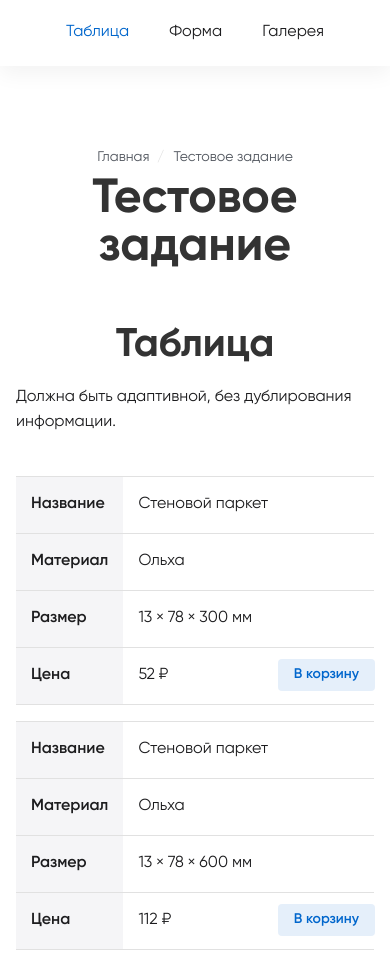
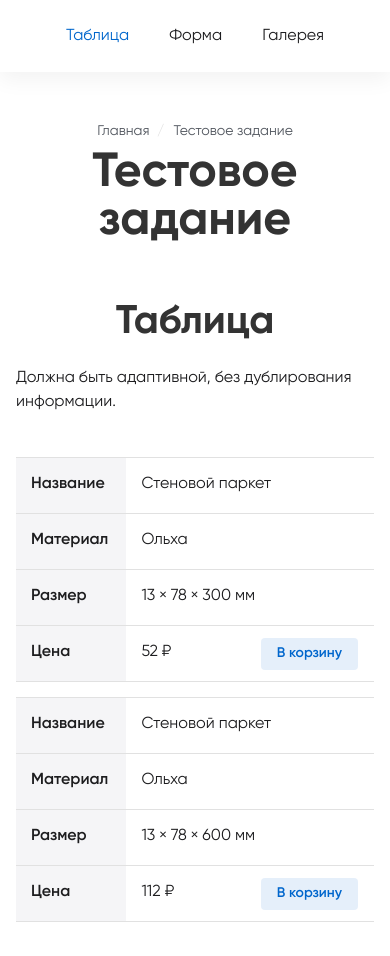
Before and after one commit to viseko/design-lab-test, a website built with webpack: page public/index.html in a window 390 px wide. Shown: the top 956 px of the page. Built offline with nearby package versions, Linux system fonts and the light colour scheme.

Commit message:
Fixed styles

```diff
--- a/public/index.html
+++ b/public/index.html
@@ -16,7 +16,7 @@
 <body>
   <!-- Page header -->
   <header class="page-header">
-    <nav class="page-header__nav page-nav">
+    <nav class="page-nav">
       <ul class="page-nav__list">
         <li class="page-nav__item page-nav__item--active">
           <a href="#table" class="page-nav__link">
@@ -376,7 +376,9 @@
             </div>
           </div>
         </div>
-        <button class="btn" type="submit">Отправить заявку</button>
+        <div class="form__footer">
+          <button class="btn" type="submit">Отправить заявку</button>
+        </div>
       </form>
     </div>
   </section>
--- a/src/scss/_globals.scss
+++ b/src/scss/_globals.scss
@@ -14,11 +14,12 @@ body {
   background-color: $cl-silver;
   color: $cl-black;
   font-size: 20px;
-  line-height: 1.6em;
+  line-height: 32px;
 
   @include mobile {
     background-color: $cl-white;
     font-size: 16px;
+    line-height: 24px;
   }
 }
 
--- a/src/scss/_variables.scss
+++ b/src/scss/_variables.scss
@@ -21,8 +21,8 @@ $padding-desktop: 64px;
 $padding-mobile: 16px;
 $margin-desktop-m: 100px;
 $margin-desktop-s: 56px;
-$margin-mobile-m: 64px;
-$margin-mobile-s: 40px;
+$margin-mobile-m: 60px;
+$margin-mobile-s: 43px;
 $max-page-width: 1792px + $padding-desktop * 2;
 $container-max-width: 883px + $padding-desktop * 2;
 
--- a/src/scss/blocks/form.scss
+++ b/src/scss/blocks/form.scss
@@ -71,9 +71,9 @@
 }
 
 @include mobile {
-  .form {
-    padding: 41px 32px;
-    border-radius: 0;
+  .form__footer {
+    display: flex;
+    justify-content: center;
   }
 
   .form__row {
--- a/src/scss/blocks/gallery.scss
+++ b/src/scss/blocks/gallery.scss
@@ -1,14 +1,9 @@
-.gallery {
-}
-
-.gallery__filter-wrapper {
-}
-
 .gallery__filter {
   display: flex;
   gap: 8px;
   justify-content: center;
   margin-bottom: 40px;
+  padding-top: 10px;
 }
 
 .gallery__filter-btn {
@@ -125,7 +120,29 @@
 }
 
 @include mobile {
+  .gallery__filter {
+    margin-bottom: 25px;
+    padding-top: 0;
+  }
+
   .gallery__container {
     padding: 0 16px;
   }
+
+  .gallery__wrapper {
+    margin-bottom: 25px;
+  }
+
+  .gallery__control {
+    display: none;
+  }
+
+  .gallery__pagination {
+    gap: 12px;
+  }
+
+  .gallery__pagination-bullet {
+    width: 12px;
+    height: 12px;
+  }
 }
--- a/src/scss/blocks/page-header.scss
+++ b/src/scss/blocks/page-header.scss
@@ -2,12 +2,8 @@
   margin-bottom: 94px;
 
   @include mobile {
-    margin-bottom: 46px;
+    margin-bottom: 49px;
   }
-}
-
-.page-header__nav {
-  // --
 }
 
 .page-header__title {
@@ -16,6 +12,10 @@
   align-items: center;
   padding-top: 83px;
   text-align: center;
+
+  @include mobile {
+    padding-top: 51px;
+  }
 }
 
 .page-header__heading {
--- a/src/scss/blocks/page-nav.scss
+++ b/src/scss/blocks/page-nav.scss
@@ -5,6 +5,7 @@
   background-color: #ffffff;
   box-shadow: 0 8px 20px rgb(0 0 0 / 5%);
   font-size: 16px;
+  line-height: 32px;
 }
 
 .page-nav__list {
--- a/src/scss/blocks/section.scss
+++ b/src/scss/blocks/section.scss
@@ -27,6 +27,7 @@
   }
 
   .section__title {
+    margin-bottom: 16px;
     font-size: 40px;
     line-height: 56px;
     text-align: center;
--- a/src/scss/blocks/table.scss
+++ b/src/scss/blocks/table.scss
@@ -75,7 +75,7 @@ $table-border: 1px solid $cl-stroke;
     position: relative;
     display: flex;
     width: 100%;
-    margin-bottom: 16px;
+    margin-bottom: 15px;
     border-top: $table-border;
   }
 
@@ -107,8 +107,22 @@ $table-border: 1px solid $cl-stroke;
 
   .table__td--button {
     position: absolute;
-    right: -16px;
-    bottom: -3px;
+    right: 1px;
+    bottom: -5px;
     border-bottom: 0;
   }
 }
+
+@include mobile {
+  .table {
+    line-height: 23px;
+  }
+
+  .table__th {
+    padding-right: 18px;
+  }
+
+  .table__td {
+    padding-left: 15px;
+  }
+}
--- a/src/scss/ui/checkbox.scss
+++ b/src/scss/ui/checkbox.scss
@@ -42,3 +42,9 @@
   font-size: 16px;
   line-height: 24px;
 }
+
+@include mobile {
+  .checkbox {
+    padding: 0;
+  }
+}
--- a/src/scss/ui/input-range.scss
+++ b/src/scss/ui/input-range.scss
@@ -58,3 +58,14 @@
   font-size: 12px;
   line-height: 16px;
 }
+
+@include mobile {
+  .input-range {
+    margin-bottom: 13px;
+  }
+
+  .input-range__input {
+    padding-right: 56px;
+    text-align: right;
+  }
+}
```
